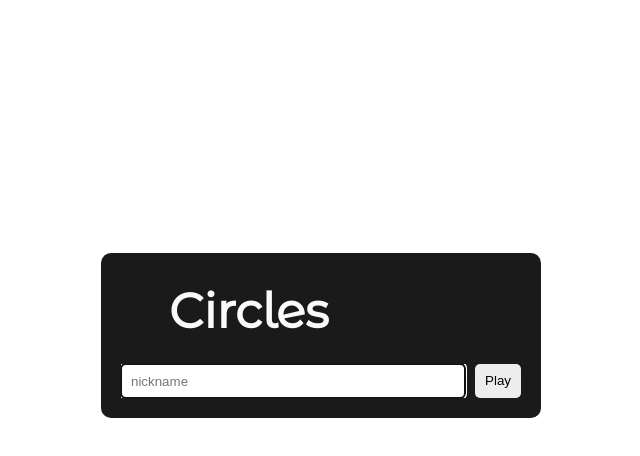
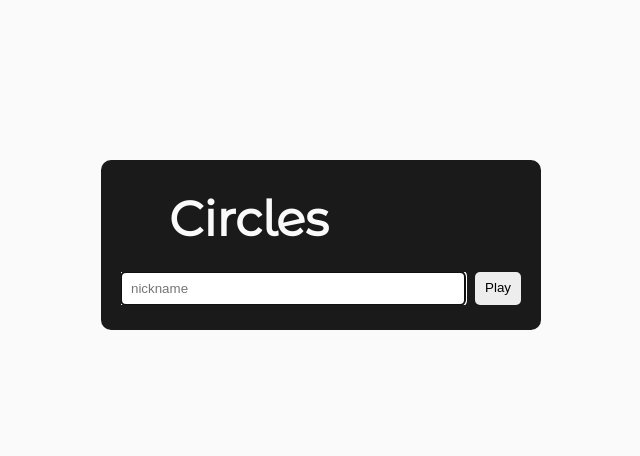
Before and after one commit to MMJZ/circles, a plain HTML site: page index.html in a window 1280 px wide. Shown: the whole page, without its empty margins (319-959 px from the left). Drawn offline with Linux system fonts and the light colour scheme.

Commit message:
initial client stuff

```diff
--- a/index.html
+++ b/index.html
@@ -8,6 +8,7 @@
 </head>
 <body>
     <div id="content">
+        <canvas id="canvas"></canvas>
         <div id="startMenu">
             <h1>Circles</h1>
             <div id="startContent">
--- a/src/client.js
+++ b/src/client.js
@@ -0,0 +1,55 @@
+var canvas = document.getElementById("canvas"),
+    c = canvas.getContext('2d'),
+    Game = {
+    init: function() {
+        this.bindUIActions();
+        this.bindWindowResize();
+    },
+
+    bindUIActions: function() {
+        var playButton = document.getElementById("playButton");
+        playButton.addEventListener("click", Game.begin);
+    },
+
+    bindWindowResize: function() {
+        var resize = function() {
+            canvas.height = window.innerHeight;
+            canvas.width = window.innerWidth;
+            Game.draw();
+        }
+        resize();
+        window.addEventListener("resize", resize);
+    },
+
+    begin: function() {
+        console.log("beginning...???");
+        // TODO
+    },
+
+    draw: function() {
+        var d = {
+            white: "#fafafa",
+            black: "#1a1a1a",
+            fillAll: function(fs) {
+                if (fs != undefined) c.fillStyle = fs;
+                c.fillRect(0, 0, canvas.width, canvas.height);
+            },
+            circle: function(x, y, r, fs) {
+                if (fs != undefined) c.fillStyle = fs;
+                c.beginPath();
+                c.arc(x, y, r, 0, Math.PI*2, true);
+                c.closePath();
+                c.fill();
+            },
+            ccircle: function(r, fs) {
+                this.circle(canvas.width/2, canvas.height/2, r, fs);
+            }
+        }
+
+        d.fillAll(d.white);
+
+        //TODO
+    }
+};
+
+Game.init();
--- a/style.css
+++ b/style.css
@@ -1,10 +1,24 @@
+html, body {
+    padding: 0;
+    margin: 0;
+}
+
+canvas {
+    position: fixed;
+    top: 0;
+    left: 0;
+    width: 100%;
+    height: 100%;
+    z-index: -1;
+}
+
 #startMenu {
     width: 400px;
+    height: 130px;
     border-radius: 10px;
     padding: 20px;
     background-color: #1a1a1a;
-
-    margin: 20% auto;
+    margin: 10em auto;
 }
 
 #startContent span {
```
